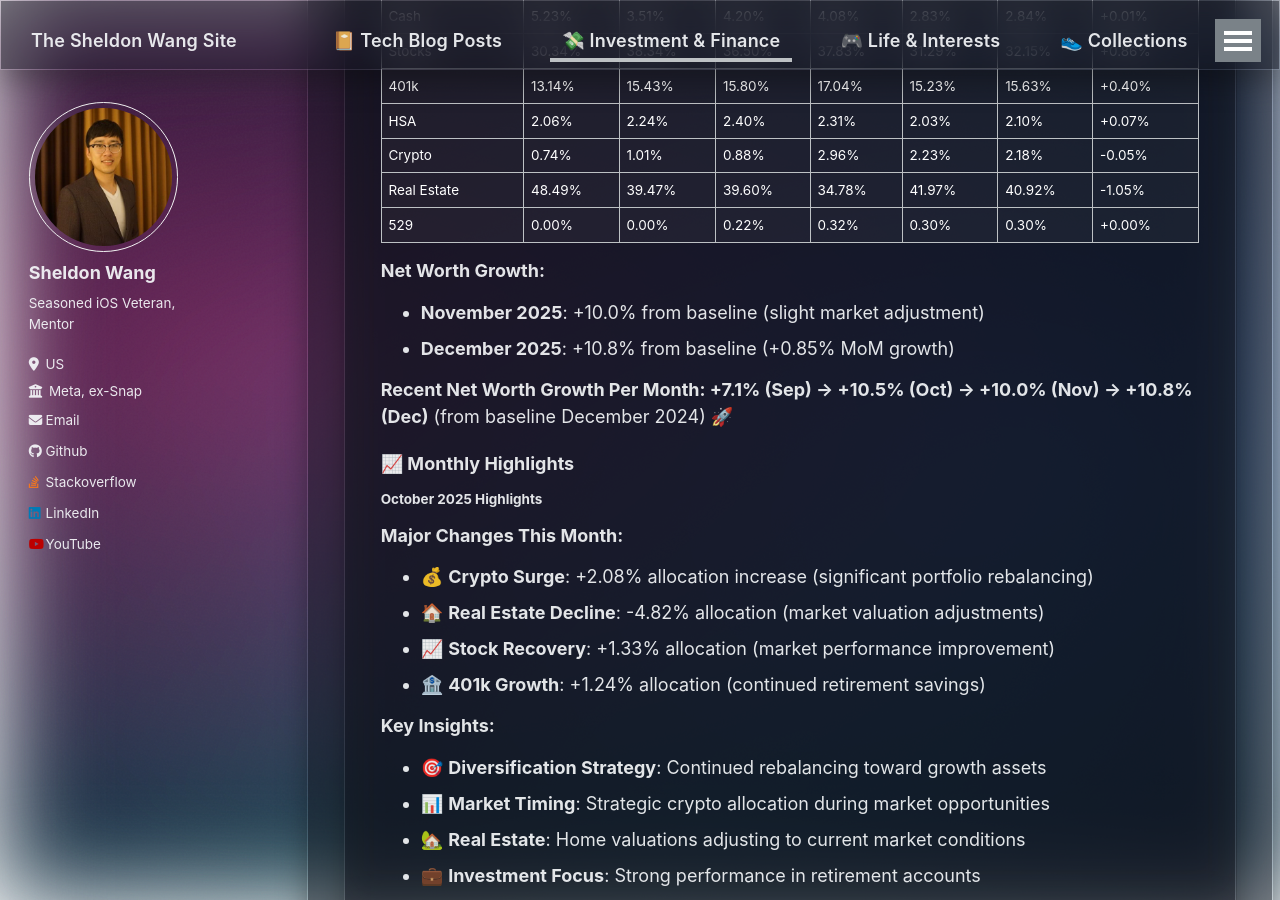
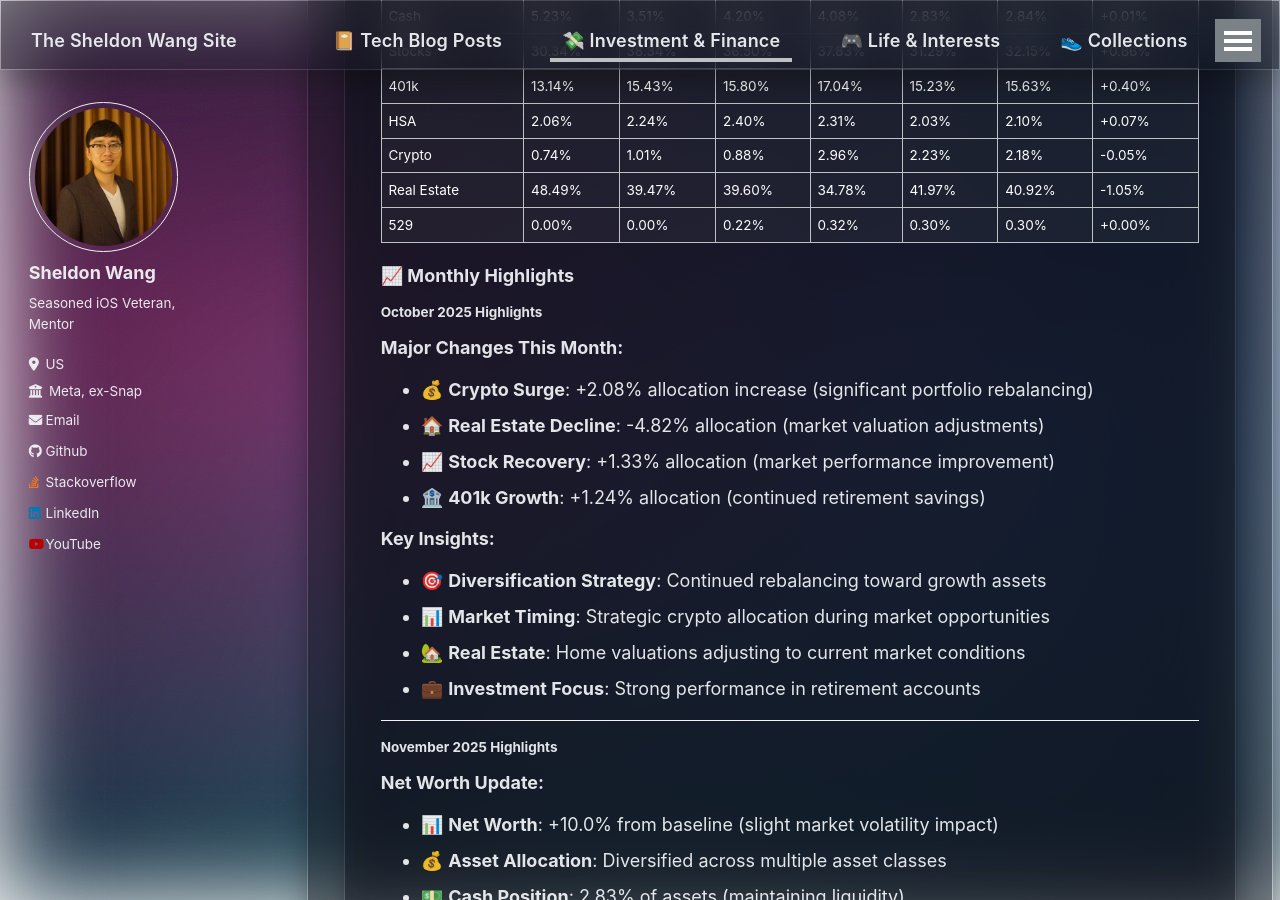
Before and after one commit to SheldonWangRJT/SheldonWangRJT.Github.io, a Jekyll site: the page built from _portfolio/2024-12-10.md, in a window 1280 px wide and 900 px high, scrolled down 1610 px. Built offline with Jekyll 4.4.1, drawn with Linux system fonts in a browser that asks for light colours; comment, search, counter and statistics services are not loaded.

Commit message:
Clean up net worth journey post

```diff
--- a/_portfolio/2024-12-10.md
+++ b/_portfolio/2024-12-10.md
@@ -44,12 +44,6 @@ Interactive line chart showing the percentage allocation changes over time. Clic
 | Crypto | 0.74% | 1.01% | 0.88% | 2.96% | 2.23% | 2.18% | -0.05% |
 | Real Estate | 48.49% | 39.47% | 39.60% | 34.78% | 41.97% | 40.92% | -1.05% |
 | 529 | 0.00% | 0.00% | 0.22% | 0.32% | 0.30% | 0.30% | +0.00% |
-
-**Net Worth Growth:**
-- **November 2025**: +10.0% from baseline (slight market adjustment)
-- **December 2025**: +10.8% from baseline (+0.85% MoM growth)
-
-**Recent Net Worth Growth Per Month: +7.1% (Sep) → +10.5% (Oct) → +10.0% (Nov) → +10.8% (Dec)** (from baseline December 2024) 🚀
 
 ### 📈 Monthly Highlights
 
```
